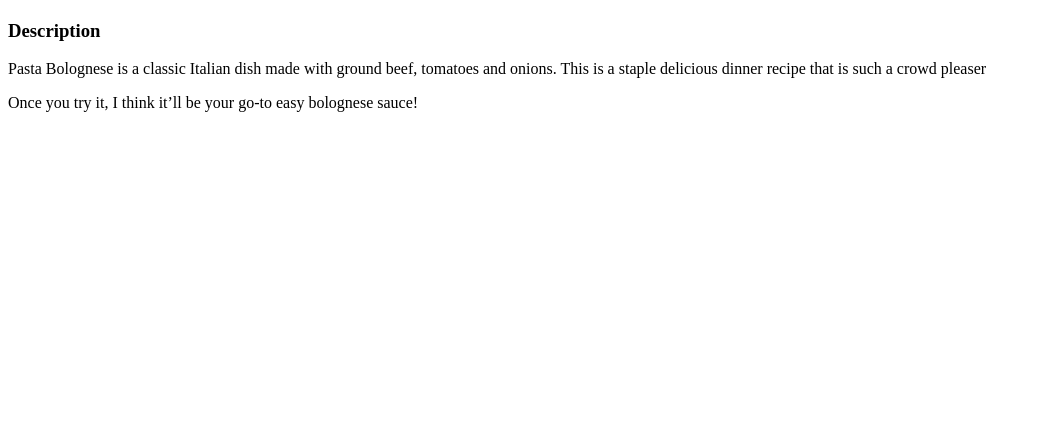
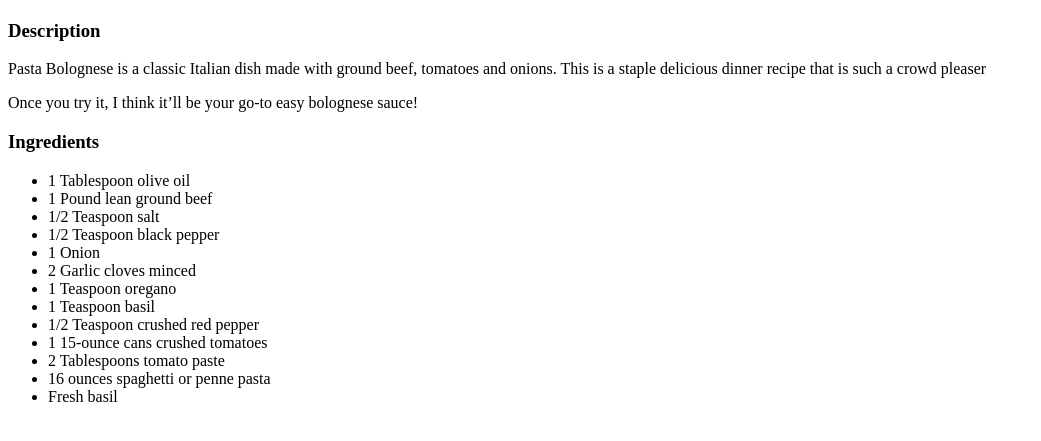
Before and after one commit to xReMaKe/odin-recipes, a plain HTML site: page recipes/pasta.html in a window 1280 px wide. Shown: the part 99-540 px from the top of the page, without its empty margins (0-1041 px from the left). Drawn offline with Linux system fonts and the light colour scheme.

Commit message:
added ingredients

```diff
--- a/recipes/pasta.html
+++ b/recipes/pasta.html
@@ -14,6 +14,21 @@
         tomatoes and onions. This is a staple delicious dinner recipe that
         is such a crowd pleaser</p>
     <p>Once you try it, I think it’ll be your go-to easy bolognese sauce!</p>
-
+    <h3>Ingredients</h3>
+    <ul>
+        <li>1 Tablespoon olive oil</li>
+        <li>1 Pound lean ground beef</li>
+        <li>1/2 Teaspoon salt</li>
+        <li>1/2 Teaspoon black pepper</li>
+        <li>1 Onion</li>
+        <li>2 Garlic cloves minced</li>
+        <li>1 Teaspoon oregano</li>
+        <li>1 Teaspoon basil</li>
+        <li>1/2 Teaspoon crushed red pepper</li>
+        <li>1 15-ounce cans crushed tomatoes</li>
+        <li>2 Tablespoons tomato paste</li>
+        <li>16 ounces spaghetti or penne pasta</li>
+        <li>Fresh basil</li>
+    </ul>
 </body>
 </html>
```
